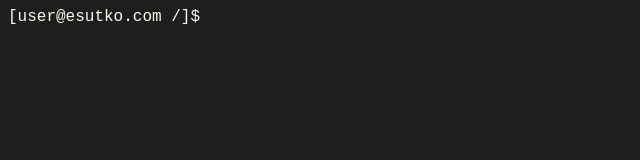
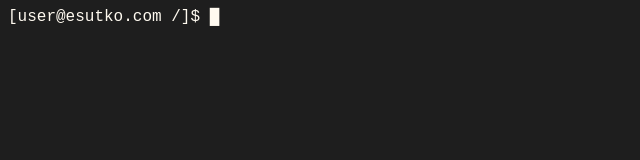
Before and after one commit to esutko/esutko.com, a React (Create React App) app: page / in a window 1280 px wide. Shown: the top 160 px of the page, without its empty margins (0-640 px from the left). Built offline with nearby package versions, Linux system fonts and the light colour scheme.

Commit message:
Create Cursor Component

```diff
--- /dev/null
+++ b/src/components/Terminal/BlinkingCursor.tsx
@@ -0,0 +1,7 @@
+function BlinkingCursor() {
+    return (
+      <span className="BlinkingCursor"> &#x2588; </span>
+    );
+}
+
+export default BlinkingCursor;
--- a/src/components/Terminal/Terminal.tsx
+++ b/src/components/Terminal/Terminal.tsx
@@ -1,9 +1,12 @@
-import { isPropertySignature } from 'typescript';
 import Prompt from './Prompt.tsx';
+import BlinkingCursor from './BlinkingCursor.tsx';
 
 function Terminal(props) {
     return (
-      <Prompt directory={props.directory}/>
+        <span>
+            <Prompt directory={props.directory}/>
+            <BlinkingCursor />
+        </span>
     );
 }
 
```
